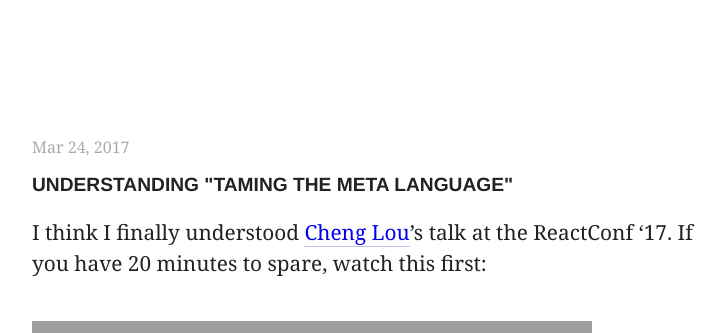
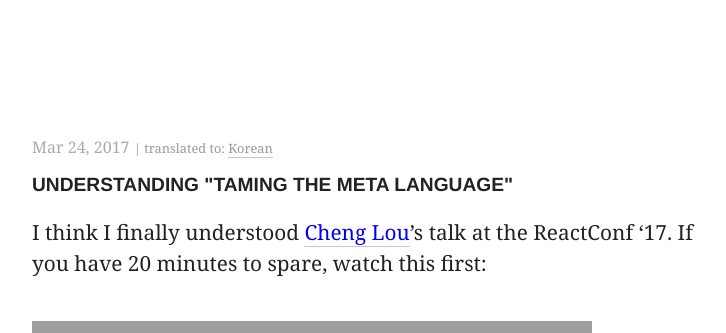
Before and after one commit to frantic/frantic.github.io, a Jekyll site: the page built from _posts/2017-03-24-meta-language.md, in a window 1280 px wide and 900 px high. Shown: the top 333 px of the window, without its empty margins (104-830 px from the left). Built offline with Jekyll 4.4.1, drawn with Linux system fonts in a browser that asks for light colours; grey boxes are pictures that could not be loaded.

Commit message:
Add link to Korean translation

```diff
--- a/_layouts/post.html
+++ b/_layouts/post.html
@@ -4,6 +4,14 @@ layout: default
 <article>
   <header>
     <time datetime="{{ page.date | date_to_xmlschema }}">{{ page.date | date: "%b %-d, %Y" }}</time>
+    {% if page.translations %}
+      <small>
+        | translated to:
+        {% for translation in page.translations %}
+          <a href="{{ translation[1] }}">{{ translation[0] }}</a>{% if forloop.last == false %}, {% endif %}
+        {% endfor %}
+      </small>
+    {% endif %}
     <h1>{{ page.title }}</h1>
   </header>
   {{ content }}
--- a/_posts/2017-03-24-meta-language.md
+++ b/_posts/2017-03-24-meta-language.md
@@ -3,6 +3,8 @@ layout: post
 title: Understanding "Taming the Meta Language"
 image: /assets/meta-language/og-image.png
 excerpt: I think I *finally* understood it
+translations:
+  Korean: https://emaren84.github.io/blog/archivers/understanding-taming-the-meta-language-kor
 ---
 
 I think I finally understood [Cheng Lou](https://twitter.com/_chenglou)'s talk at the ReactConf '17. If you have 20 minutes to spare, watch this first:
```
